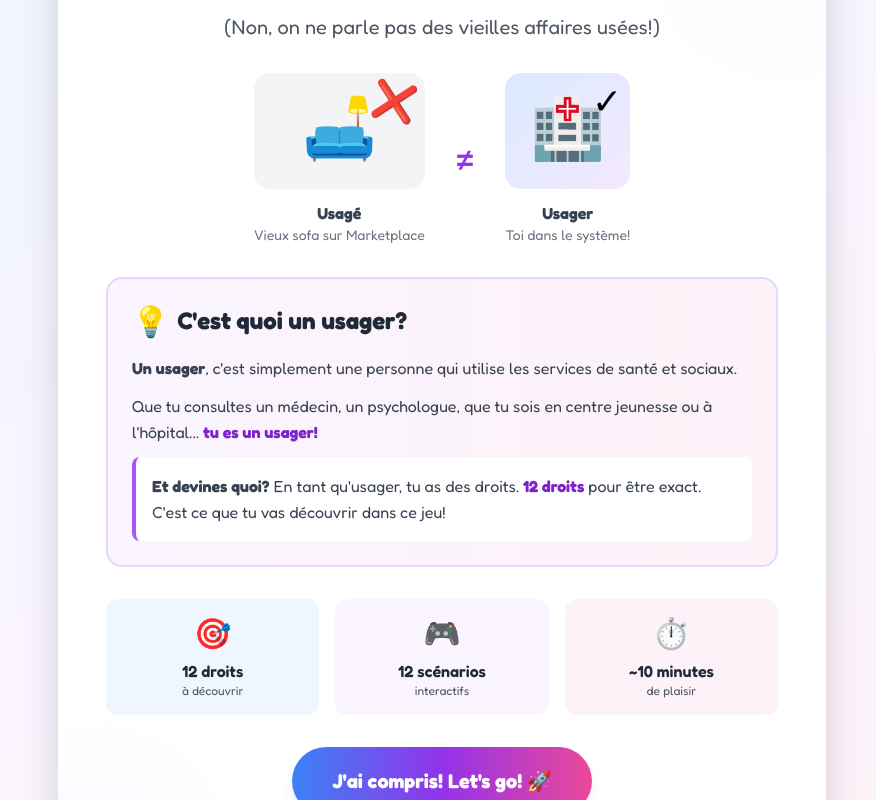
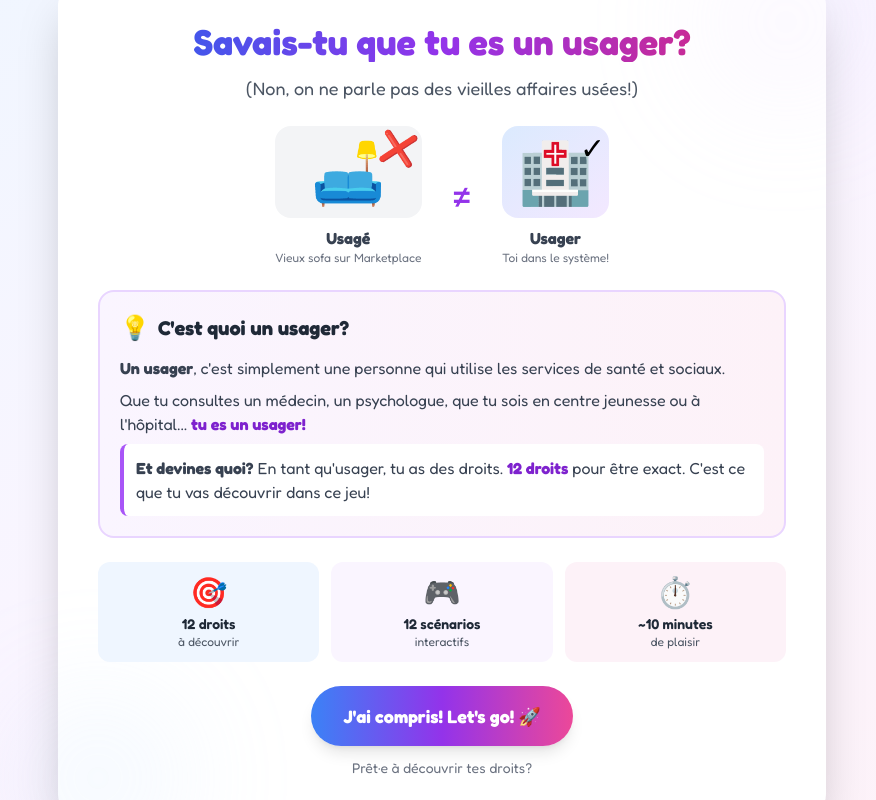
Before and after one commit to satozen/droles-de-droits, a Next.js app: page /jeu in a window 1280 px wide. Shown: the top 800 px of the page, without its empty margins (198-1074 px from the left). Built offline with nearby package versions, Linux system fonts and the light colour scheme.

Commit message:
Fix intro screen: add scroll and make it more compact for all screen sizes

```diff
--- a/components/IntroUsager.tsx
+++ b/components/IntroUsager.tsx
@@ -9,11 +9,11 @@ interface IntroUsagerProps {
 
 export default function IntroUsager({ onComplete }: IntroUsagerProps) {
   return (
-    <div className="fixed inset-0 bg-gradient-to-br from-blue-50 via-purple-50 to-pink-50 z-50 flex items-center justify-center p-4">
+    <div className="fixed inset-0 bg-gradient-to-br from-blue-50 via-purple-50 to-pink-50 z-50 flex items-center justify-center p-4 overflow-y-auto">
       <motion.div
         initial={{ opacity: 0, scale: 0.9 }}
         animate={{ opacity: 1, scale: 1 }}
-        className="max-w-3xl w-full bg-white rounded-3xl shadow-2xl p-8 md:p-12 relative overflow-hidden"
+        className="max-w-3xl w-full bg-white rounded-3xl shadow-2xl p-6 md:p-10 relative my-8"
       >
         {/* Éléments décoratifs */}
         <div className="absolute -top-10 -right-10 w-40 h-40 bg-purple-200 rounded-full opacity-20 blur-3xl" />
@@ -25,12 +25,12 @@ export default function IntroUsager({ onComplete }: IntroUsagerProps) {
             initial={{ y: -20, opacity: 0 }}
             animate={{ y: 0, opacity: 1 }}
             transition={{ delay: 0.2 }}
-            className="text-center mb-8"
+            className="text-center mb-6"
           >
-            <h1 className="text-4xl md:text-5xl font-bold mb-4 bg-gradient-to-r from-blue-600 via-purple-600 to-pink-600 bg-clip-text text-transparent">
+            <h1 className="text-3xl md:text-4xl font-bold mb-3 bg-gradient-to-r from-blue-600 via-purple-600 to-pink-600 bg-clip-text text-transparent">
               Savais-tu que tu es un usager?
             </h1>
-            <p className="text-xl text-gray-600">
+            <p className="text-lg text-gray-600">
               (Non, on ne parle pas des vieilles affaires usées!)
             </p>
           </motion.div>
@@ -40,31 +40,31 @@ export default function IntroUsager({ onComplete }: IntroUsagerProps) {
             initial={{ scale: 0 }}
             animate={{ scale: 1 }}
             transition={{ delay: 0.4, type: 'spring' }}
-            className="flex justify-center gap-8 mb-8"
+            className="flex justify-center gap-4 md:gap-8 mb-6"
           >
             {/* Usagé (vieille affaire) */}
             <div className="text-center">
-              <div className="bg-gray-100 rounded-2xl p-6 mb-3 relative">
-                <div className="text-6xl mb-2">🛋️</div>
-                <div className="absolute top-2 right-2 text-4xl rotate-12">❌</div>
+              <div className="bg-gray-100 rounded-2xl p-4 mb-2 relative">
+                <div className="text-5xl md:text-6xl">🛋️</div>
+                <div className="absolute top-1 right-1 text-3xl rotate-12">❌</div>
               </div>
-              <p className="font-bold text-gray-700">Usagé</p>
-              <p className="text-sm text-gray-500">Vieux sofa sur Marketplace</p>
+              <p className="font-bold text-gray-700 text-sm md:text-base">Usagé</p>
+              <p className="text-xs text-gray-500">Vieux sofa sur Marketplace</p>
             </div>
 
             {/* VS */}
-            <div className="flex items-center text-3xl font-bold text-purple-600">
+            <div className="flex items-center text-2xl md:text-3xl font-bold text-purple-600">
               ≠
             </div>
 
             {/* Usager (système de santé) */}
             <div className="text-center">
-              <div className="bg-gradient-to-br from-blue-100 to-purple-100 rounded-2xl p-6 mb-3 relative">
-                <div className="text-6xl mb-2">🏥</div>
-                <div className="absolute top-2 right-2 text-4xl">✓</div>
+              <div className="bg-gradient-to-br from-blue-100 to-purple-100 rounded-2xl p-4 mb-2 relative">
+                <div className="text-5xl md:text-6xl">🏥</div>
+                <div className="absolute top-1 right-1 text-3xl">✓</div>
               </div>
-              <p className="font-bold text-gray-700">Usager</p>
-              <p className="text-sm text-gray-500">Toi dans le système!</p>
+              <p className="font-bold text-gray-700 text-sm md:text-base">Usager</p>
+              <p className="text-xs text-gray-500">Toi dans le système!</p>
             </div>
           </motion.div>
 
@@ -73,13 +73,13 @@ export default function IntroUsager({ onComplete }: IntroUsagerProps) {
             initial={{ y: 20, opacity: 0 }}
             animate={{ y: 0, opacity: 1 }}
             transition={{ delay: 0.6 }}
-            className="bg-gradient-to-r from-purple-50 to-pink-50 rounded-2xl p-6 mb-8 border-2 border-purple-200"
+            className="bg-gradient-to-r from-purple-50 to-pink-50 rounded-2xl p-5 mb-6 border-2 border-purple-200"
           >
-            <h2 className="text-2xl font-bold text-gray-800 mb-4 flex items-center gap-2">
-              <span className="text-3xl">💡</span>
+            <h2 className="text-xl font-bold text-gray-800 mb-3 flex items-center gap-2">
+              <span className="text-2xl">💡</span>
               C'est quoi un usager?
             </h2>
-            <div className="space-y-3 text-gray-700 leading-relaxed">
+            <div className="space-y-2 text-gray-700 leading-relaxed text-sm md:text-base">
               <p>
                 <strong>Un usager</strong>, c'est simplement une personne qui utilise les services de santé et sociaux.
               </p>
@@ -87,7 +87,7 @@ export default function IntroUsager({ onComplete }: IntroUsagerProps) {
                 Que tu consultes un médecin, un psychologue, que tu sois en centre jeunesse ou à l'hôpital...
                 <strong className="text-purple-700"> tu es un usager!</strong>
               </p>
-              <p className="bg-white rounded-lg p-4 border-l-4 border-purple-500">
+              <p className="bg-white rounded-lg p-3 border-l-4 border-purple-500">
                 <strong>Et devines quoi?</strong> En tant qu'usager, tu as des droits.
                 <strong className="text-purple-700"> 12 droits</strong> pour être exact.
                 C'est ce que tu vas découvrir dans ce jeu!
@@ -100,21 +100,21 @@ export default function IntroUsager({ onComplete }: IntroUsagerProps) {
             initial={{ y: 20, opacity: 0 }}
             animate={{ y: 0, opacity: 1 }}
             transition={{ delay: 0.8 }}
-            className="grid md:grid-cols-3 gap-4 mb-8"
+            className="grid grid-cols-3 gap-3 mb-6"
           >
-            <div className="bg-blue-50 rounded-xl p-4 text-center">
-              <div className="text-3xl mb-2">🎯</div>
-              <p className="font-semibold text-gray-800">12 droits</p>
+            <div className="bg-blue-50 rounded-xl p-3 text-center">
+              <div className="text-2xl md:text-3xl mb-1">🎯</div>
+              <p className="font-semibold text-gray-800 text-sm">12 droits</p>
               <p className="text-xs text-gray-600">à découvrir</p>
             </div>
-            <div className="bg-purple-50 rounded-xl p-4 text-center">
-              <div className="text-3xl mb-2">🎮</div>
-              <p className="font-semibold text-gray-800">12 scénarios</p>
+            <div className="bg-purple-50 rounded-xl p-3 text-center">
+              <div className="text-2xl md:text-3xl mb-1">🎮</div>
+              <p className="font-semibold text-gray-800 text-sm">12 scénarios</p>
               <p className="text-xs text-gray-600">interactifs</p>
             </div>
-            <div className="bg-pink-50 rounded-xl p-4 text-center">
-              <div className="text-3xl mb-2">⏱️</div>
-              <p className="font-semibold text-gray-800">~10 minutes</p>
+            <div className="bg-pink-50 rounded-xl p-3 text-center">
+              <div className="text-2xl md:text-3xl mb-1">⏱️</div>
+              <p className="font-semibold text-gray-800 text-sm">~10 minutes</p>
               <p className="text-xs text-gray-600">de plaisir</p>
             </div>
           </motion.div>
@@ -128,11 +128,11 @@ export default function IntroUsager({ onComplete }: IntroUsagerProps) {
           >
             <button
               onClick={onComplete}
-              className="bg-gradient-to-r from-blue-500 via-purple-600 to-pink-500 text-white px-10 py-5 rounded-full text-xl font-bold shadow-lg hover:shadow-xl transition-all hover:scale-105 active:scale-95"
+              className="bg-gradient-to-r from-blue-500 via-purple-600 to-pink-500 text-white px-8 py-4 rounded-full text-lg font-bold shadow-lg hover:shadow-xl transition-all hover:scale-105 active:scale-95"
             >
               J'ai compris! Let's go! 🚀
             </button>
-            <p className="text-sm text-gray-500 mt-4">
+            <p className="text-sm text-gray-500 mt-3">
               Prêt·e à découvrir tes droits?
             </p>
           </motion.div>
```
